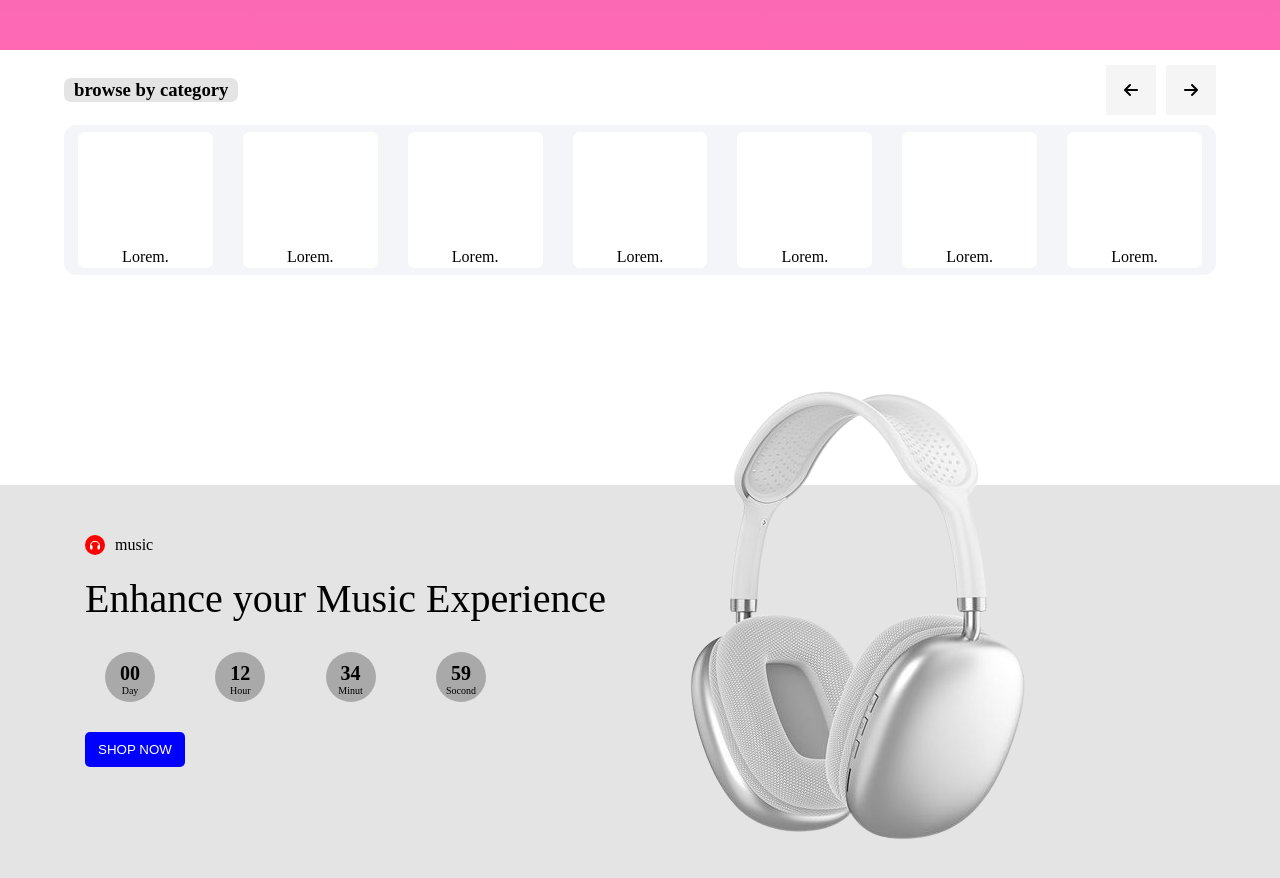
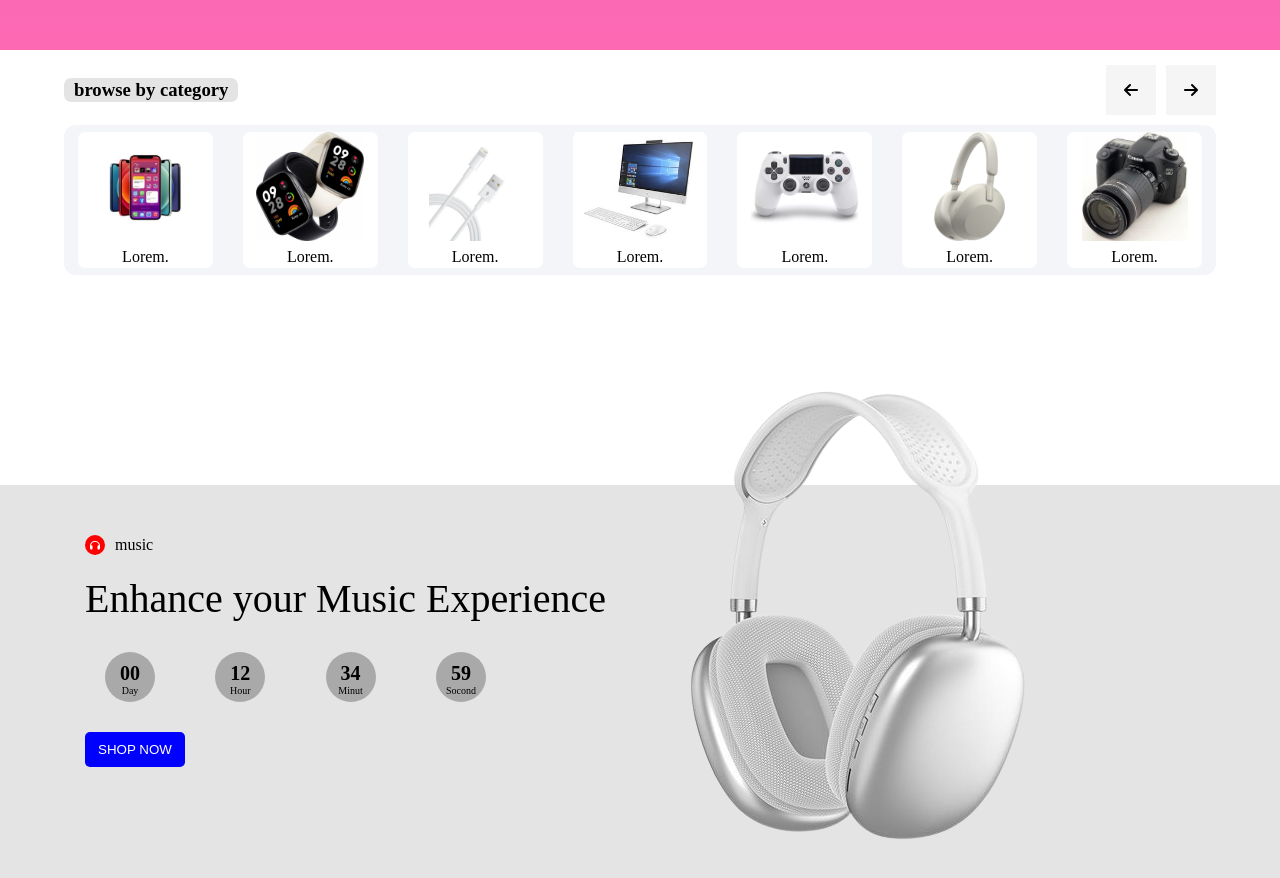
Before and after one commit to mustapha-moutaki/headPHONEs, a plain HTML site: page index.html in a window 1280 px wide. Shown: the part 780-1658 px from the top of the page. Drawn offline with Linux system fonts and the light colour scheme; the site is published under a folder, as on GitHub Pages, so addresses that start at the root find nothing.

Commit message:
solve the same issue

```diff
--- a/style.css
+++ b/style.css
@@ -224,25 +224,25 @@ header select{
     transition: 0.7s;
 }
 .category-items .item1 .image1{
-    background-image: url(/images/phones.jpg);
+    background-image: url(images/phones.jpg);
 }
 .category-items .item2 .image2{
-    background-image: url(/images/watch.jpg);
+    background-image: url(images/watch.jpg);
 }
 .category-items .item3 .image3{
-    background-image: url(/images/cabl.jpg);
+    background-image: url(images/cabl.jpg);
 }
 .category-items .item4 .image4{
-    background-image: url(/images/computer.jpg);
+    background-image: url(images/computer.jpg);
 }
 .category-items .item5 .image5{
-    background-image: url(/images/game.jpg);
+    background-image: url(images/game.jpg);
 }
 .category-items .item6 .image6{
-    background-image: url(/images/headp.jpg);
+    background-image: url(images/headp.jpg);
 }
 .category-items .item7 .image7{
-    background-image: url(/images/camera.jpg);
+    background-image: url(images/camera.jpg);
 }
 .category-items .item1 .image1,.image2, .image3,
 .image4, .image5, .image6, .image7{
```
